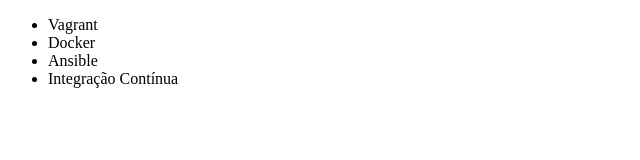
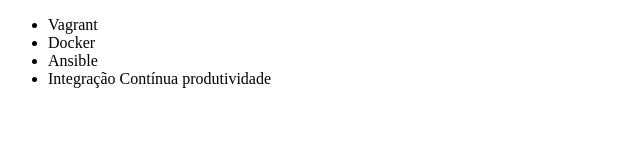
Before and after one commit to marcosminatto/Minatto01, a plain HTML site: page Index.html in a window 1280 px wide. Shown: the full height of the page, 0-640 px from the left. Drawn offline with Linux system fonts and the light colour scheme.

Commit message:
agora vai

```diff
--- a/Index.html
+++ b/Index.html
@@ -9,7 +9,7 @@
         <li>Vagrant</li>
         <li>Docker</li>
         <li>Ansible</li>
-        <li>Integração Contínua</li>
+        <li>Integração Contínua produtividade</li>
     </ul>
 </body>
 </html>
```
